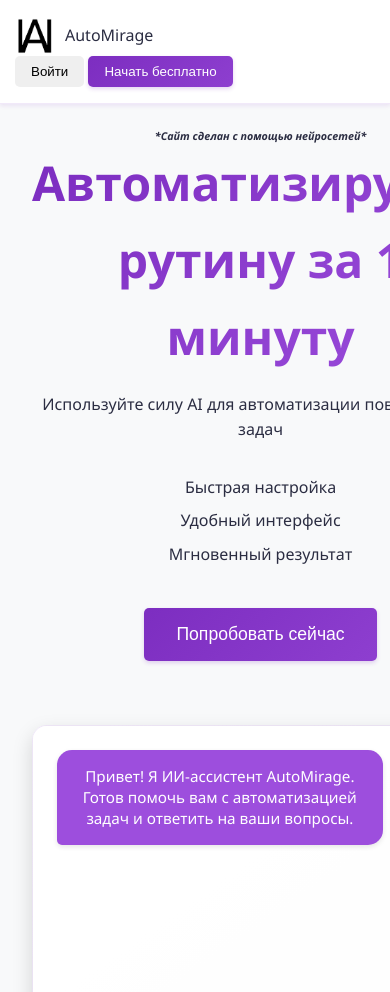
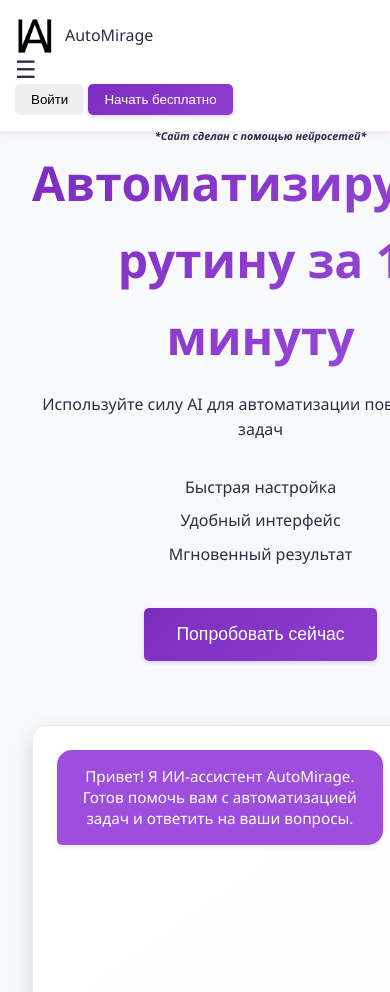
Before and after one commit to FChan72/AutoMirage, a plain HTML site: page index.html in a window 390 px wide. Shown: the top 992 px of the page. Drawn offline with Linux system fonts and the light colour scheme.

Commit message:
index.html

```diff
--- a/index.html
+++ b/index.html
@@ -17,6 +17,9 @@
                     <span>AutoMirage</span>
                 </a>
             </div>
+
+            <button class="mobile-menu-toggle">☰</button>
+
             <ul class="nav-links">
                 <li><a href="#features">Возможности</a></li>
                 <li><a href="#templates">Шаблоны</a></li>
```
